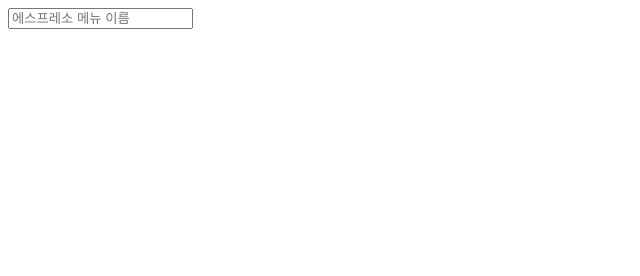
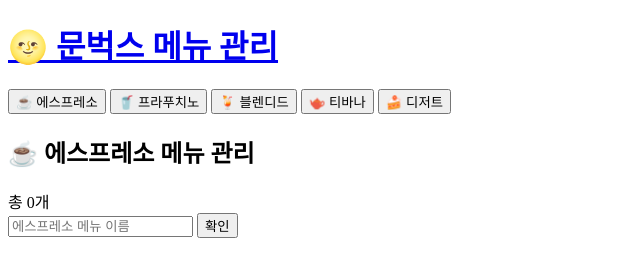
Before and after one commit to oiosu/Cafe_Menu, a plain HTML site: page JS_문벅스/index.html in a window 1280 px wide. Shown: the whole page, without its empty margins (0-640 px from the left). Drawn offline with Linux system fonts and the light colour scheme.

Commit message:
DOM 핸들링

```diff
--- /dev/null
+++ b/JS_문벅스/index.css
@@ -0,0 +1,53 @@
+@import "./shared/index.css";
+@import "./ui/index.css";
+
+html,
+body {
+  margin: 0;
+  height: 100%;
+  font-size: 1rem;
+  font-weight: normal;
+  line-height: 1.5;
+  background-color: #f1f5f9;
+}
+
+#app {
+  max-width: 960px;
+  margin: 0 auto;
+}
+
+a {
+  text-decoration: none;
+}
+
+main .wrapper {
+  width: 540px;
+  box-shadow: 0 10px 15px -3px rgba(0, 0, 0, 0.1),
+    0 4px 6px -2px rgba(0, 0, 0, 0.05);
+  border-radius: 4px;
+}
+
+hr {
+  border: 0;
+  height: 1px;
+  background-color: lightgray;
+}
+
+ul li button {
+  width: 60px;
+  line-height: inherit;
+  cursor: pointer;
+  height: auto;
+  border: none;
+  outline: none;
+  border-radius: 2rem;
+}
+
+ul li button:hover {
+  background-color: rgb(229, 231, 235);
+}
+
+.sold-out {
+  text-decoration: line-through;
+  color: gray;
+}
--- a/JS_문벅스/index.html
+++ b/JS_문벅스/index.html
@@ -1,3 +1,63 @@
+<!DOCTYPE html>
+<html lang="kr">
+<head>
+  <meta charset="UTF-8" />
+  <title>문벅스 메뉴</title>
+  <meta name="viewport" content="width=device-width, initial-scale=1" />
+  <!-- <link rel="stylesheet" href="./index.css" /> -->
+</head>
+<body>
+<div id="app" class="px-4">
+  <div class="d-flex justify-center mt-5 w-100">
+    <div class="w-100">
+      <header class="my-4">
+        <a href="/" class="text-black">
+          <h1 class="text-center font-bold">🌝 문벅스 메뉴 관리</h1>
+        </a>
+        <nav class="d-flex justify-center flex-wrap">
+          <button
+                  data-category-name="espresso"
+                  class="cafe-category-name btn bg-white shadow mx-1"
+          >
+            ☕ 에스프레소
+          </button>
+          <button
+                  data-category-name="frappuccino"
+                  class="cafe-category-name btn bg-white shadow mx-1"
+          >
+            🥤 프라푸치노
+          </button>
+          <button
+                  data-category-name="blended"
+                  class="cafe-category-name btn bg-white shadow mx-1"
+          >
+            🍹 블렌디드
+          </button>
+          <button
+                  data-category-name="teavana"
+                  class="cafe-category-name btn bg-white shadow mx-1"
+          >
+            🫖 티바나
+          </button>
+          <button
+                  data-category-name="desert"
+                  class="cafe-category-name btn bg-white shadow mx-1"
+          >
+            🍰 디저트
+          </button>
+        </nav>
+      </header>
+      <main class="mt-10 d-flex justify-center">
+        <div class="wrapper bg-white p-10">
+          <div class="heading d-flex justify-between">
+            <h2 class="mt-1">☕ 에스프레소 메뉴 관리</h2>
+            <span class="mr-2 mt-4 menu-count">총 0개</span>
+          </div>
+          <form id="espresso-menu-form">
+            <div class="d-flex w-100">
+              <label for="espresso-menu-name" class="input-label" hidden>
+                에스프레소 메뉴 이름
+              </label>
               <input
                       type="text"
                       id="espresso-menu-name"
@@ -5,4 +65,23 @@
                       class="input-field"
                       placeholder="에스프레소 메뉴 이름"
                       autocomplete="off"
+              />
+              <button
+                      type="button"
+                      name="submit"
+                      id="espresso-menu-submit-button"
+                      class="input-submit bg-green-600 ml-2"
               >
+                확인
+              </button>
+            </div>
+          </form>
+          <ul id="espresso-menu-list" class="mt-3 pl-0"></ul>
+        </div>
+      </main>
+    </div>
+  </div>
+</div>
+<script type="module" src="./moon.js"></script>
+</body>
+</html>
--- a/JS_문벅스/moon.js
+++ b/JS_문벅스/moon.js
@@ -1,23 +1,41 @@
+// 코드를 더 짧게 그리고 보기 좋게 사용하기 위해 고민해보기
+// $ 표시는 HTML의 element를 가져올때 관용적으로 사용한다.
+const $ = (selector) => document.querySelector(selector);
+
+
 function App() {
-    // form 태그가 자동으로 전송되는걸 막아준다.
-    // form 에 있는 id 값을 가져온다.
-    document.querySelector("#espresso-menu-form")
-    .addEventListener("submit", (e) => {
+    // form 태그가 자동으로 전송되는 걸 막아준다.
+    $("#espresso-menu-form").addEventListener("submit", (e) => {
         e.preventDefault();
-    })
-    // 메뉴 이름을 입력받는 건
-    // id 값을 활용할 것 espresso-menu-name
-    document.querySelector("#espresso-menu-name")
-    // e는 event의 약자
-    .addEventListener("keypress", (e) => {
-        // 한글자씩 말고 단어 전체를 가져오고 싶다면?
-        // 엔터키를 입력 받았을 때 가져오도록 실행한다
-        // if 문을 활용한다.
-        // 기본적으로 form 태그는 웹 서버로 무언가를 전송하기 위해 사용하는 태그이다
-        // enter 키를 눌렀을때 자동으로 전송하는 동작을 브라우저에서 제공을 해서 enter 키를 눌렀을 때 새로고침이 된다.
-        // 따라서 form 태그가 자동으로 전송되는 것을 막아줘야 한다.
+    });
+
+    // 메뉴의 이름을 입력 받는 건
+    $("#espresso-menu-name").addEventListener("keypress", (e) => {
         if (e.key === "Enter") {
-            console.log(document.querySelector("#espresso-menu-name").value)
+            const espressoMenuName = $("#espresso-menu-name").value;
+            const menuItemTemplate = (espressoMenuName) => {
+                return `
+                    <li class="menu-list-item d-flex items-center py-2">
+                    <span class="w-100 pl-2 menu-name">${name}</span>
+                    <button
+                    type="button"
+                    class="bg-gray-50 text-gray-500 text-sm mr-1 menu-edit-button"
+                    >
+                    수정
+                    </button>
+                    <button
+                    type="button"
+                    class="bg-gray-50 text-gray-500 text-sm menu-remove-button"
+                    >
+                    삭제
+                    </button>
+                </li>`;
+            };
+            // HTML 코드를 작성할 때는 innerHTML를 사용한다.
+            $("#espresso-menu-list").insertAdjacentHTML(
+                "beforeend",
+                menuItemTemplate(espressoMenuName)
+            )
         }
-    })
+    });
 }
```
Lines whose indentation alone changed are shown as unchanged.
